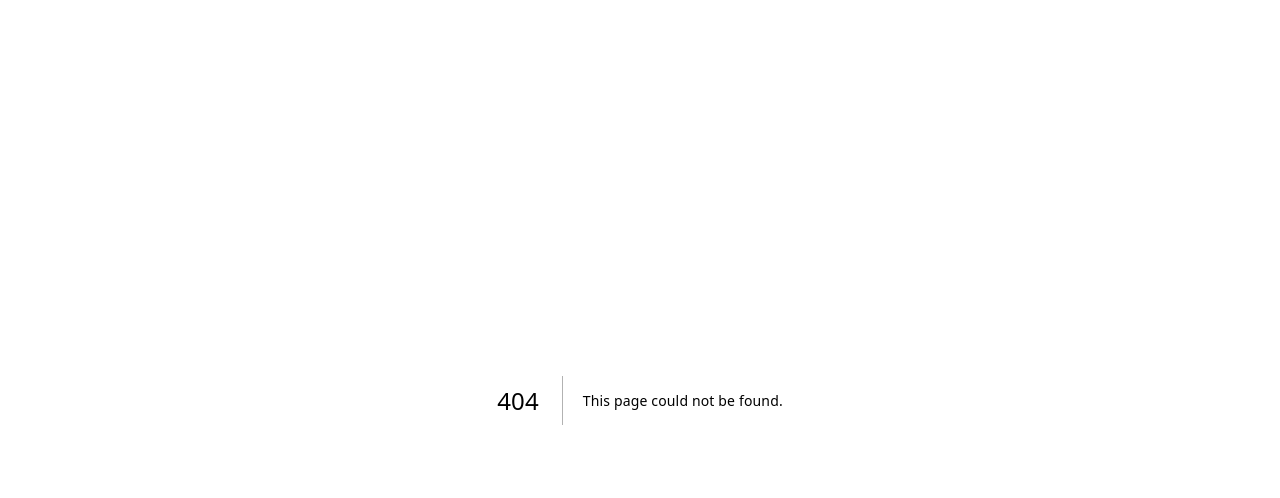
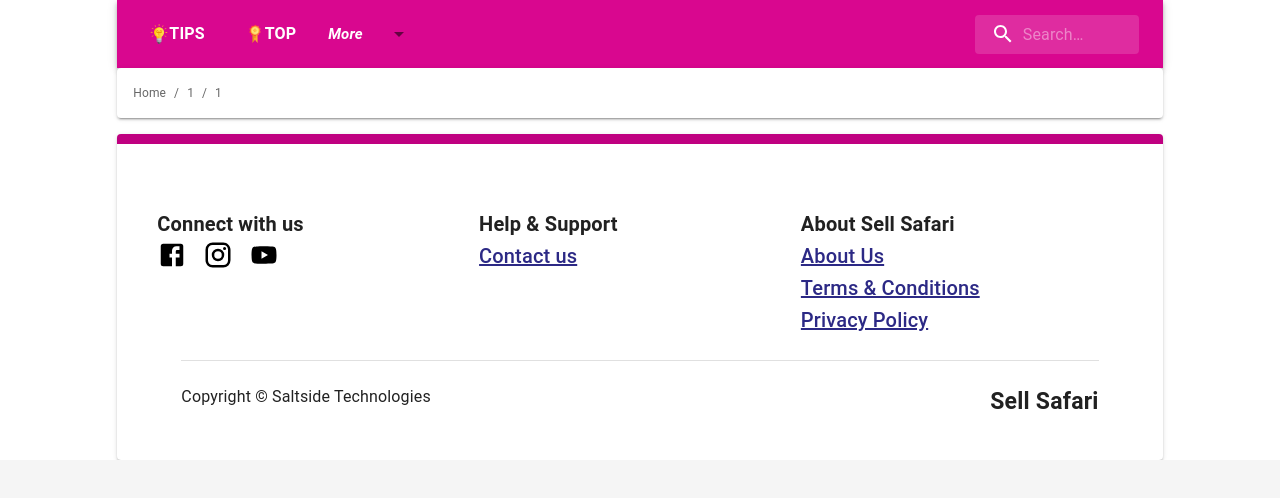
Before and after one commit to Tanjinhossain1/safari-blog, a Next.js app: page /details/1/1/1 in a window 1280 px wide. Before the commit this address had no page. Shown: the top 498 px of the page. Built offline with nearby package versions, Linux system fonts and the light colour scheme.

Commit message:
detail page made

```diff
--- a/src/Component/HomePage/RecentArticleDataType.ts
+++ b/src/Component/HomePage/RecentArticleDataType.ts
@@ -4,5 +4,6 @@ export const SAMPLE_DATA: RecentArticleDataType[] = [{
     id: 1,
     image: "/bik.png",
     title: "Capture Attention: Bikroy’s Extra Image Upgrade for Your Ads",
-    description: "Exciting news from the Bikroy team! We're thrilled to introduce the 'Additional Image Upload' feature."
+    description: "Exciting news from the Bikroy team! We're thrilled to introduce the 'Additional Image Upload' feature.",
+    category:"gadgets",
 }]
--- /dev/null
+++ b/src/app/details/[id]/[category]/[title]/page.tsx
@@ -0,0 +1,45 @@
+"use client";
+import Footer from "@/Component/HomePage/Footer";
+import Navbar from "@/Component/Shared/Navbar";
+import { Breadcrumbs, Grid, Link, Paper, Typography } from "@mui/material";
+import { useParams } from "next/navigation";
+import React from "react";
+
+export default function Details() {
+  const params = useParams();
+  console.log(params);
+  return (
+    <>
+      <>
+        <Navbar />
+        <Grid container>
+          <Grid xs={0} md={1} lg={1.1} xl={2}></Grid>
+          <Grid xs={12} md={10} lg={9.8} xl={8}>
+            <Paper sx={{ p: 2, mb: 2 }} elevation={2}>
+              <Breadcrumbs sx={{fontSize:12}} aria-label="breadcrumb">
+                <Link underline="hover" color="inherit" href="/">
+                  Home
+                </Link>
+                <Link
+                  underline="hover"
+                  color="inherit"
+                  href={`/category/${params?.category}`}
+                >
+                  {params?.category}
+                </Link>
+                <Typography sx={{fontSize:12}}>
+                  {(params?.title as string)
+                    .split("-")
+                    .map((word) => word.charAt(0).toUpperCase() + word.slice(1))
+                    .join(" ")}
+                </Typography>
+              </Breadcrumbs>
+            </Paper>
+          </Grid>
+          <Grid xs={0} md={1} lg={1.1} xl={2}></Grid>
+        </Grid>
+        <Footer />
+      </>
+    </>
+  );
+}
--- a/src/types/RecentArticle.ts
+++ b/src/types/RecentArticle.ts
@@ -4,4 +4,5 @@ export interface RecentArticleDataType {
     image: string;
     title: string;
     description: string;
+    category: string;
 }
```
Also changed, not shown: src/Component/HomePage/Banner.tsx (+33 -11 lines), src/Component/HomePage/RecentArticle.tsx (+17 -0 lines).
